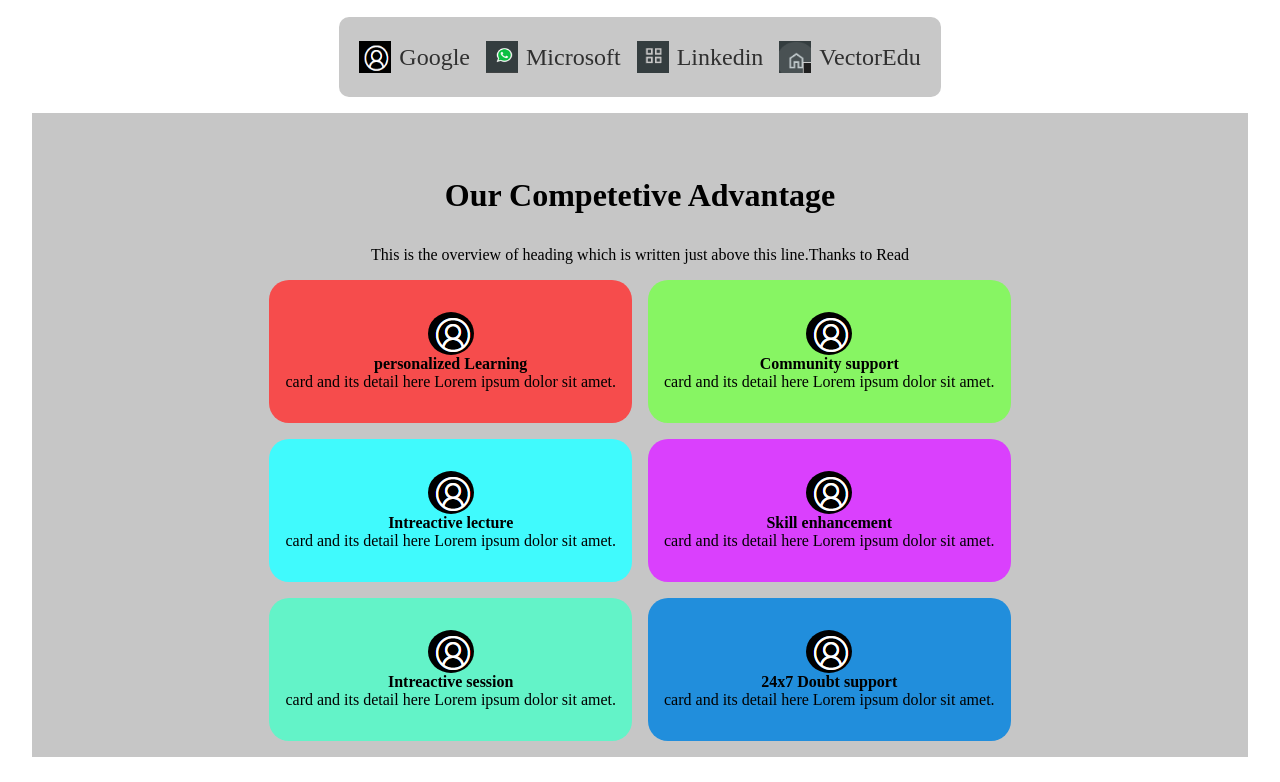
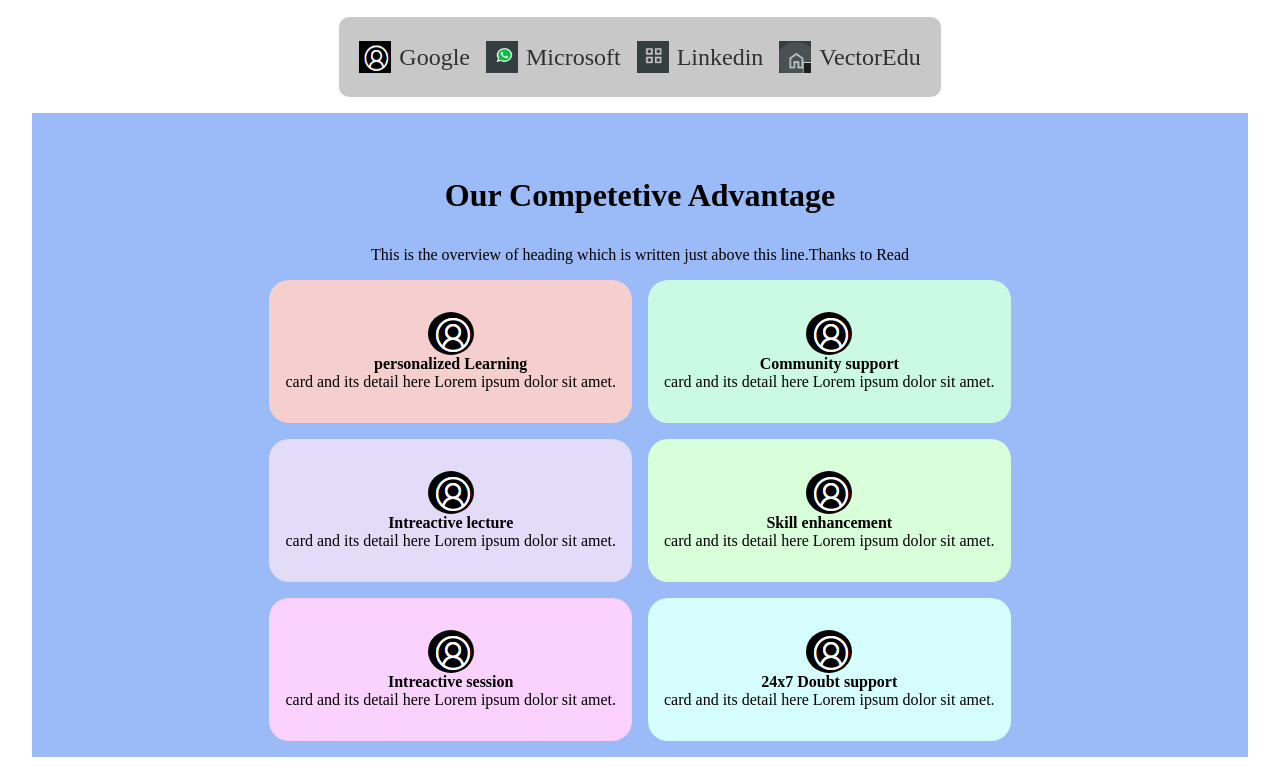
Before and after one commit to Pushpender111/project1, a plain HTML site: page index.html in a window 1280 px wide. Shown: the part 658-1440 px from the top of the page. Drawn offline with Linux system fonts and the light colour scheme.

Commit message:
Update style.css
card colour make light and user attractive

```diff
--- a/style.css
+++ b/style.css
@@ -320,7 +320,7 @@ body{
     flex-direction: column;
     align-items: center;
     justify-content: center;
-    background-color: #c6c6c6;
+    background-color: #9abbf7;
     padding: 1rem;
 }
 .cardoverview{
@@ -352,25 +352,25 @@ body{
     border-radius: 20px;
 }
 .card1{
-    background-color: #f64c4c;
+    background-color: #f5cece;
 }
 .card2{
-    background: #87f563;
+    background-color: #cafae4;
 }
 .card3{
-    background: #40fafd;
+    background-color: #e2dcf8;
 
 }
 .card4{
-    background: #da40fd;
+    background-color: #d8ffd9;
 
 }
 .card5{
-    background: #63f3c8;
+    background-color: #fbd2fe;
 
 }
 .card6{
-    background: #218edc;
+    background-color: #d7feff;
 
 }
 .cardheading{
@@ -435,7 +435,7 @@ body{
 }
 .name{
     margin-top: 1rem;
-    color: rgb(177, 45, 225);
+    color: rgb(0, 0, 0);
     font-weight: bold;
 
 }
@@ -513,6 +513,11 @@ body{
 }
 .productinfo a,.legalinfo a,.supportinfo a,.companyinfo a{
     color: gray;
+
+}
+.productinfo a:hover,.legalinfo a:hover,.supportinfo a:hover,.companyinfo a:hover{
+    color: rgb(0, 0, 0);
+
 }
 @media screen and (max-width:850px) {
     .footer1{
```
